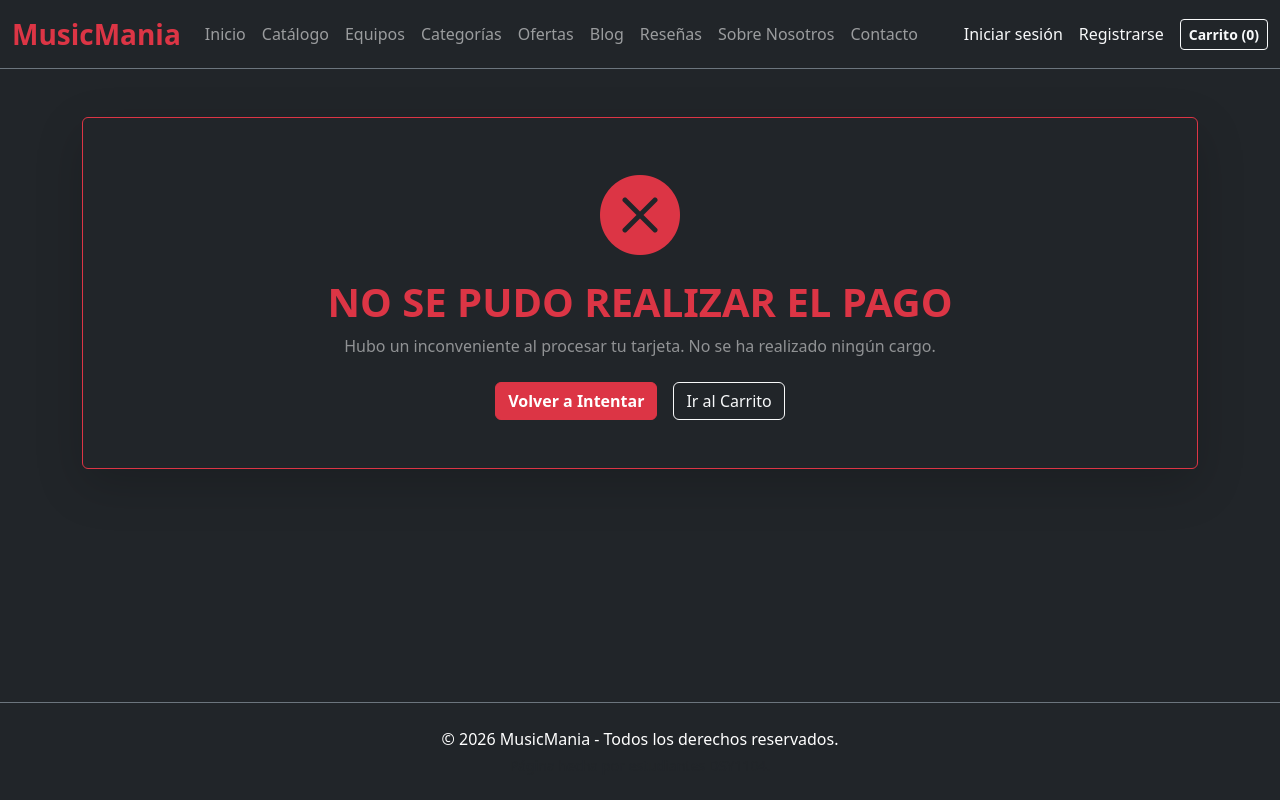
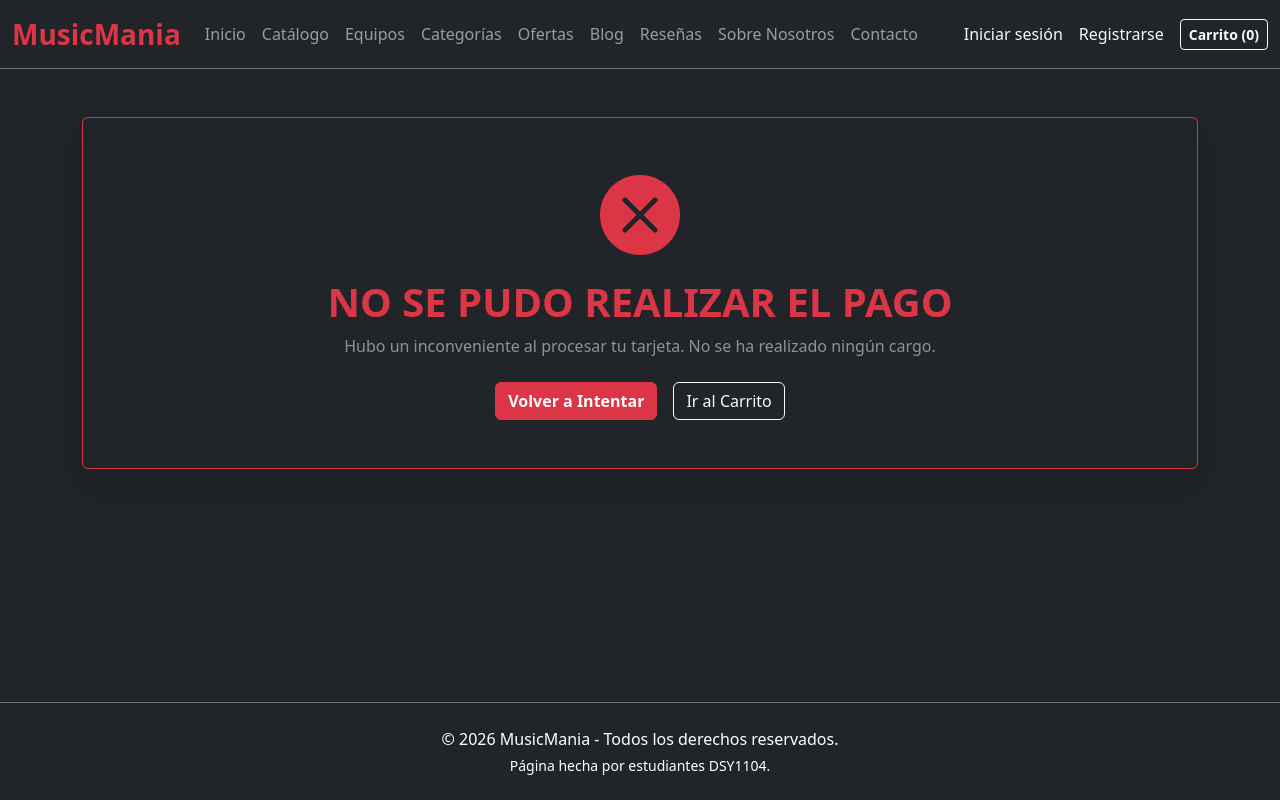
Before and after one commit to jonathan-gaona/MusicMania-react, a React (Vite) app: page /pago-error in a window 1280 px wide. Built offline with nearby package versions, Linux system fonts and the light colour scheme.

Commit message:
eliminacion muted footer

```diff
--- a/src/components/Footer.jsx
+++ b/src/components/Footer.jsx
@@ -5,7 +5,7 @@ export const Footer = () => {
     <footer className="bg-dark text-white text-center py-4 border-top border-secondary">
       <div className="container">
         <p className="mb-1">&copy; 2026 MusicMania - Todos los derechos reservados.</p>
-        <p className="small text-muted mb-0">Página hecha por estudiantes DSY1104.</p>
+        <p className="small text mb-0">Página hecha por estudiantes DSY1104.</p>
       </div>
     </footer>
   );
```
